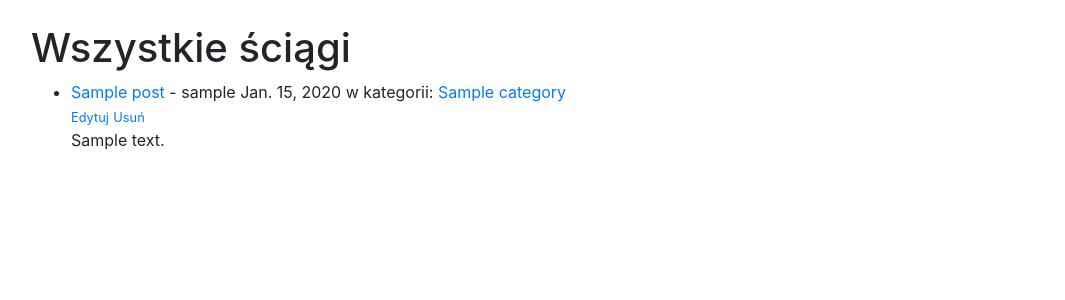
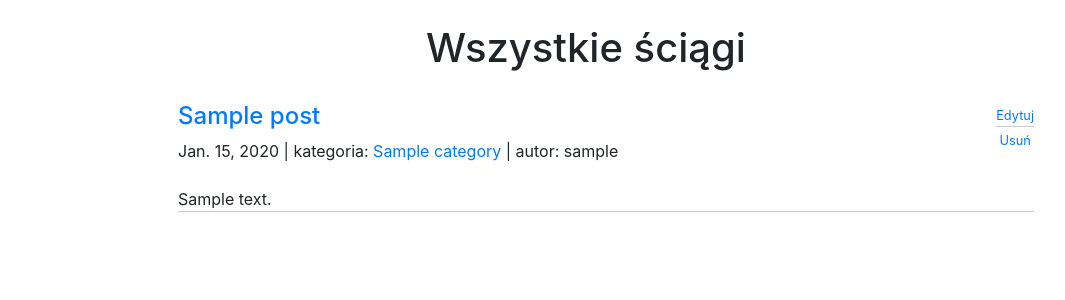
Before and after one commit to f4lco0n/sciaga_it, a Django app: page /post_list/ in a window 1280 px wide. Shown: the part 56-356 px from the top of the page, without its empty margins (54-1119 px from the left). Run offline with Django 3.2, Linux system fonts and the light colour scheme; a user stored in the database is signed in; tables that the repository leaves empty hold one stand-in row (values such as "Sample post").

Commit message:
Updated design for post list

```diff
--- /dev/null
+++ b/sciaga_it/blog/static/css/post_list.css
@@ -0,0 +1,39 @@
+h1.post-list-title{
+    padding-bottom: 2%;
+}
+
+div.post-details {
+    display: flex;
+}
+
+ul.post-list {
+    list-style-type: none;
+}
+
+ul.post-list li {
+    border-bottom: 1px solid #ccc;
+    width: 80%;
+    margin: auto;
+}
+
+section.post-action-menu-section {
+    margin-left: auto;
+    margin-right: 0;
+}
+
+ul.post-action-menu {
+    list-style-type: none;
+}
+
+ul.post-action-menu li {
+    border-bottom: 1px solid #ccc;
+    width: fit-content;
+}
+
+ul.post-action-menu li:last-child {
+    border-bottom: 0;
+}
+
+div.post-content{
+
+}
--- a/sciaga_it/blog/templates/base.html
+++ b/sciaga_it/blog/templates/base.html
@@ -1,4 +1,5 @@
 <!doctype html>
+{% load static %}
 <html lang="en">
 <head>
     <!-- Required meta tags -->
@@ -6,6 +7,7 @@
     <meta name="viewport" content="width=device-width, initial-scale=1, shrink-to-fit=no">
 
     <!-- Bootstrap CSS -->
+    <link rel="stylesheet" type="text/css" href="{% static 'css/post_list.css' %}">
     <link rel="stylesheet" href="https://cdn.jsdelivr.net/npm/bootstrap@4.5.3/dist/css/bootstrap.min.css"
           integrity="sha384-TX8t27EcRE3e/ihU7zmQxVncDAy5uIKz4rEkgIXeMed4M0jlfIDPvg6uqKI2xXr2" crossorigin="anonymous">
 
--- a/sciaga_it/blog/templates/post_list.html
+++ b/sciaga_it/blog/templates/post_list.html
@@ -1,26 +1,42 @@
 {% extends 'base.html' %}
 
 {% block content %}
-<h1>Wszystkie ściągi</h1>
+<center><h1 class="post-list-title">Wszystkie ściągi</h1></center>
 
 
-<ul>
-{% for post in object_list %}
+<ul class="post-list">
+    {% for post in object_list %}
 
     <li>
-        <a href="{% url 'post-details' post.pk %}">{{ post.title }}</a>  - {{ post.author }} {{ post.publication_date }}
-        w kategorii: <a href="{% url 'category' post.category_id %}">{{ post.category }}</a>
-        <br>
+        <div class="post-preview-card">
+            <div class="post-details">
+                <section class="post-info-section">
+                    <h4><a href="{% url 'post-details' post.pk %}">{{ post.title }}</a></h4>
+                    {{ post.publication_date }} | kategoria: <a href="{% url 'category' post.category_id %}">
+                    {{ post.category }}</a>
+                    | autor: {{ post.author }}
+                </section>
 
-        {% if user.is_authenticated %}
-            <small><a href="{% url 'update-post' post.pk %}">Edytuj</a></small>
-            <small><a href="{% url 'delete-post' post.pk %}">Usuń</a></small> <br/>
-        {% endif %}
+                {% if user.is_authenticated %}
+                <section class="post-action-menu-section">
+                    <ul class="post-action-menu">
+                        <li><small><a href="{% url 'update-post' post.pk %}">Edytuj</a></small></li>
+                        <li><small><a href="{% url 'delete-post' post.pk %}">Usuń</a></small></li>
+                    </ul>
 
-        {{ post.body|slice:":200"|safe }}
+                </section>
+                {% endif %}
+            </div>
+
+            <br>
+            <div class="post-content">
+                {{ post.body|slice:":200"|safe }}
+            </div>
+        </div>
     </li>
+    <br>
 
-{% endfor %}
+    {% endfor %}
 
 </ul>
 
```
